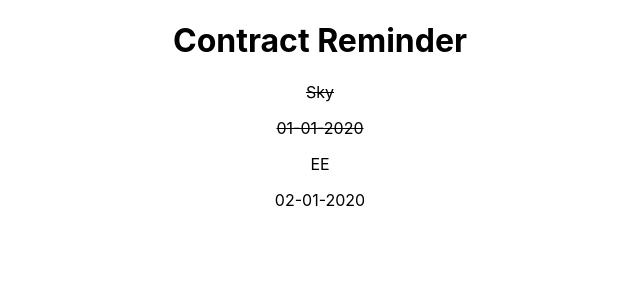
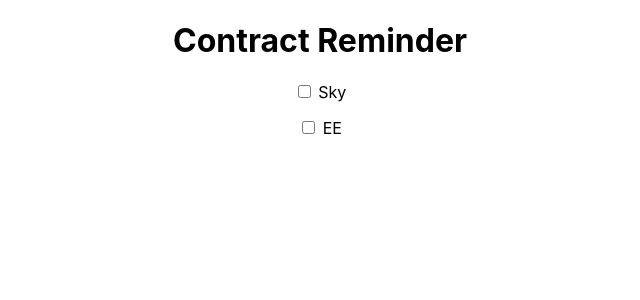
Before and after one commit to ynotGit/contractReminder, a React (Create React App) app: page / in a window 1280 px wide. Shown: the top 300 px of the page, without its empty margins (320-960 px from the left). Built offline with nearby package versions, Linux system fonts and the light colour scheme.

Commit message:
addded functionality that allows a contract item to be selected by its ID

```diff
--- a/src/App.js
+++ b/src/App.js
@@ -5,16 +5,23 @@
 class App extends Component {
   state = {
     contracts: [
-      { id: 1, company: "Sky", endDate: "01-01-2020", completed: true },
+      { id: 1, company: "Sky", endDate: "01-01-2020", completed: false },
       { id: 2, company: "EE", endDate: "02-01-2020", completed: false }
     ]
+  };
+
+  markComplete = (id) => {
+    console.log(id);
   };
 
   render() {
     return (
       <div className="App">
         <h1>Contract Reminder</h1>
-        <Contracts contracts={this.state.contracts} />
+        <Contracts
+          contracts={this.state.contracts}
+          markComplete={this.markComplete}
+        />
       </div>
     );
   }
--- a/src/components/ContractItem.js
+++ b/src/components/ContractItem.js
@@ -7,11 +7,18 @@
       textDecoration: this.props.contract.completed ? "line-through" : "none"
     };
   };
+
   render() {
+    const { id, company } = this.props.contract;
     return (
       <div style={this.contractItemStyle()}>
-        <p>{this.props.contract.company}</p>
-        <p>{this.props.contract.endDate}</p>
+        <p>
+          <input
+            type="checkbox"
+            onChange={this.props.markComplete.bind(this, id)}
+          />{" "}
+          {company}
+        </p>
       </div>
     );
   }
--- a/src/components/Contracts.js
+++ b/src/components/Contracts.js
@@ -5,7 +5,11 @@
 class Contracts extends Component {
   render() {
     return this.props.contracts.map((contract) => (
-      <ContractItem key={contract.id} contract={contract} />
+      <ContractItem
+        key={contract.id}
+        contract={contract}
+        markComplete={this.props.markComplete}
+      />
     ));
   }
 }
```
